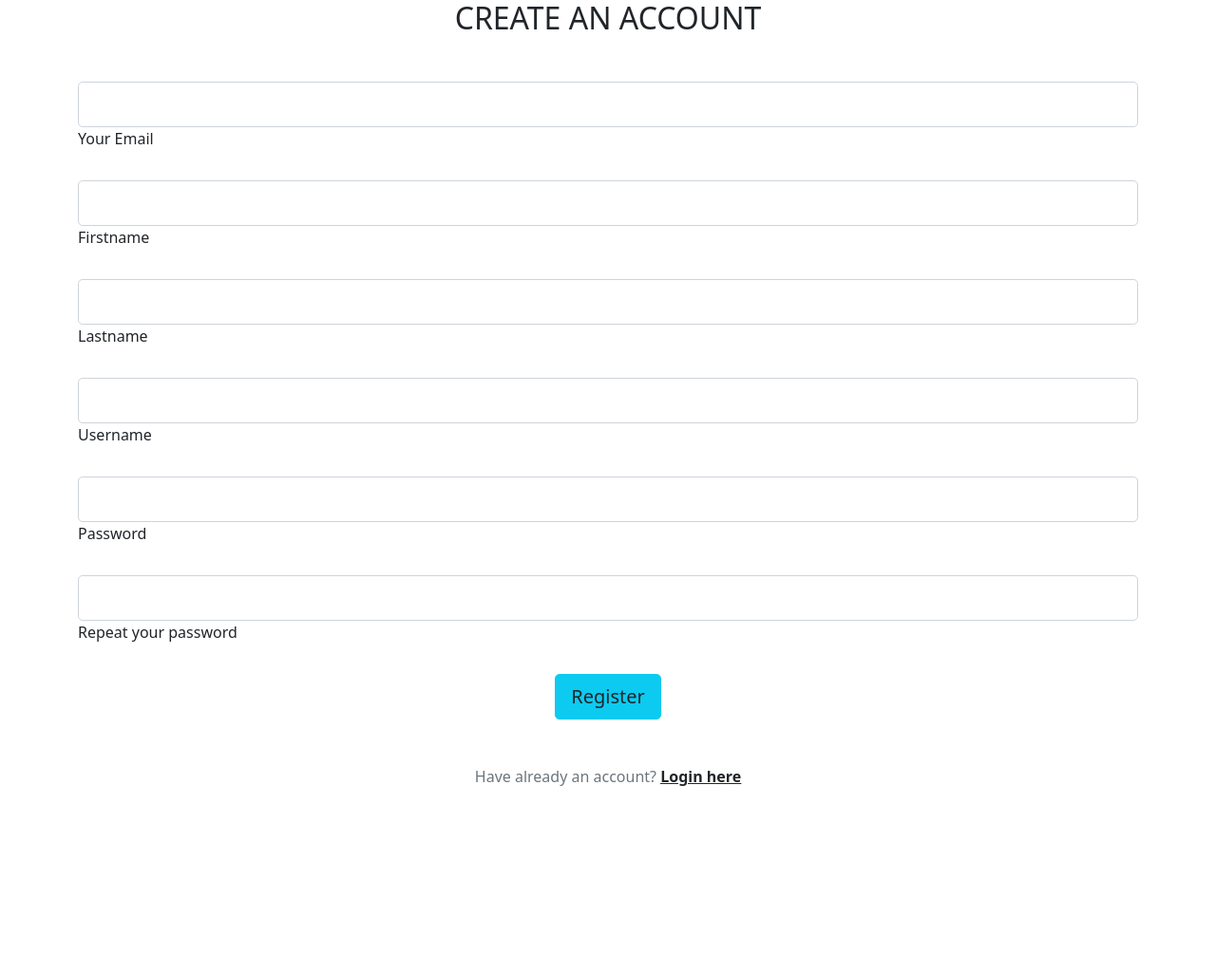
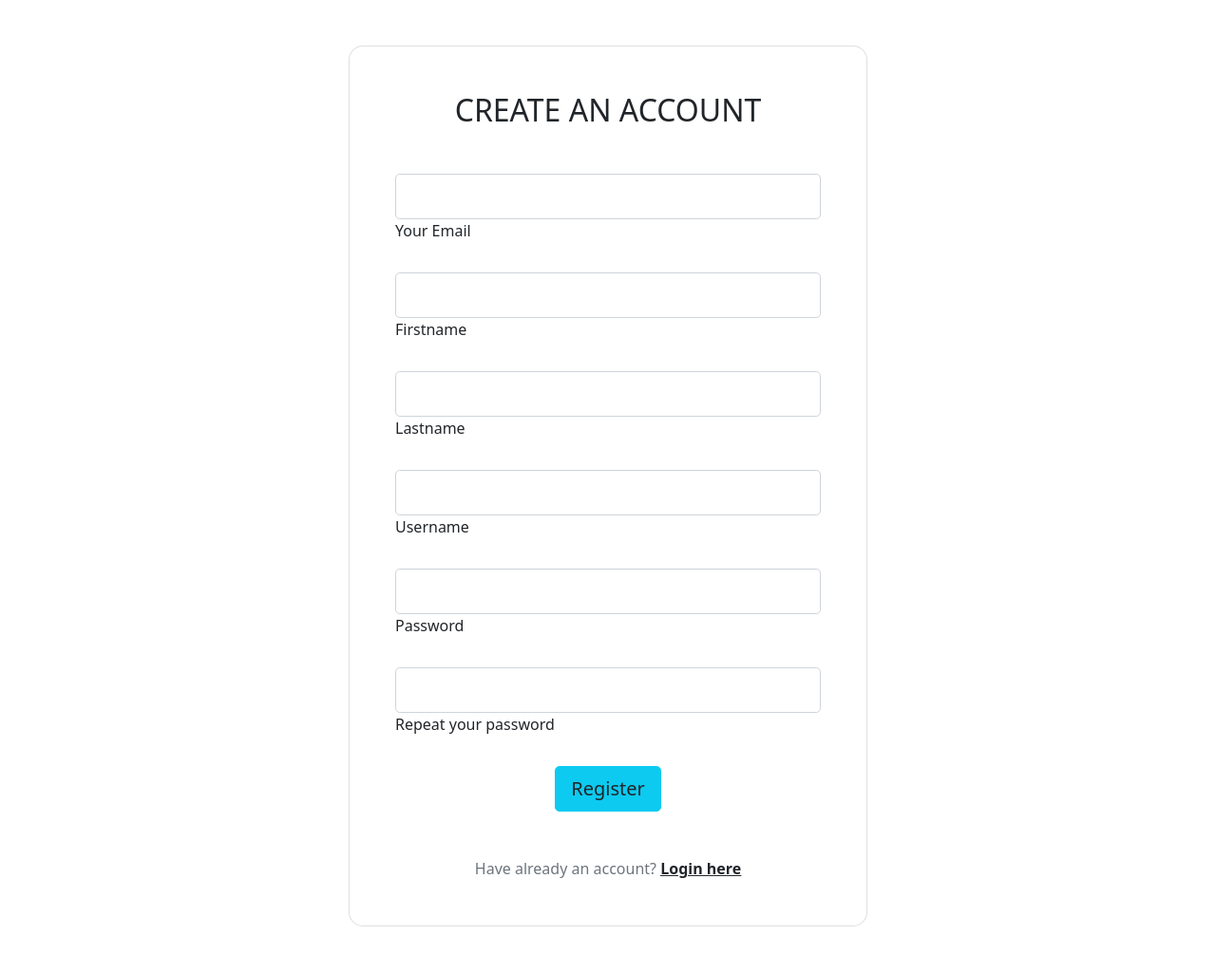
Before and after one commit to Isaac-kiptoo-kilimo/Awwards-application, a Django app: page /accounts/register/ in a window 1280 px wide. Shown: the whole page at 95% size. Before the commit the page ends 828 px from the top, so only its background shows below. Run offline with Django 4.2, Linux system fonts and the light colour scheme; some libraries are stand-ins or nearby versions.

Commit message:
feature:added styling to project

```diff
--- a/templates/accounts/register.html
+++ b/templates/accounts/register.html
@@ -4,6 +4,10 @@
 <section class="vh-100 bg-image "
   >
     <div class="container h-100">
+      <div class="row d-flex justify-content-center align-items-center h-100">
+        <div class="col-12 col-md-9 col-lg-7 col-xl-6">
+          <div class="card my-5" style="border-radius: 15px; ">
+            <div class="card-body p-5">
               <h2 class="text-uppercase text-center mb-5">Create an account</h2>
 
               <form action="{% url 'register' %}" method="POST" >
@@ -15,7 +19,7 @@
                 </div>
                 <div class="form-outline mb-4">
                   <input type="text" id="firstname" class="form-control form-control-lg" name="first_name" />
-                <label class="form-label" for="first_name">Firstname</label>
+                  <label class="form-label" for="fullname">Firstname</label>
                 </div>
                 <div class="form-outline mb-4">
                   <input type="text" id="lastname" class="form-control form-control-lg" name="last_name" />
@@ -44,6 +48,12 @@
                     class="fw-bold text-body"><u>Login here</u></a></p>
 
               </form>
+
+            </div>
+          </div>
+        </div>
+      </div>
+    </div>
   </div>
 </section>
 <!-- Default form register -->
--- a/templates/base.html
+++ b/templates/base.html
@@ -10,7 +10,7 @@
     <link rel="stylesheet" href="{% static 'css/style.css' %}">
 </head>
 <body>
-    {% include 'components/navbar.html' %}
+
     {% block content %}
     {% endblock %}
     {% include 'components/footer.html' %}
--- a/templates/pages/index.html
+++ b/templates/pages/index.html
@@ -1,6 +1,6 @@
 {% extends 'base.html' %}
 {% block content %}
-
+{% include 'components/navbar.html' %}
 <div class="container-fluid">
     <div class="row hero">
         <h5 class="text-white ms-5 mt-5">Site of the Day {{today}}</h5>
```
Also changed, not shown: 1 other file. Lines whose indentation alone changed are shown as unchanged.
